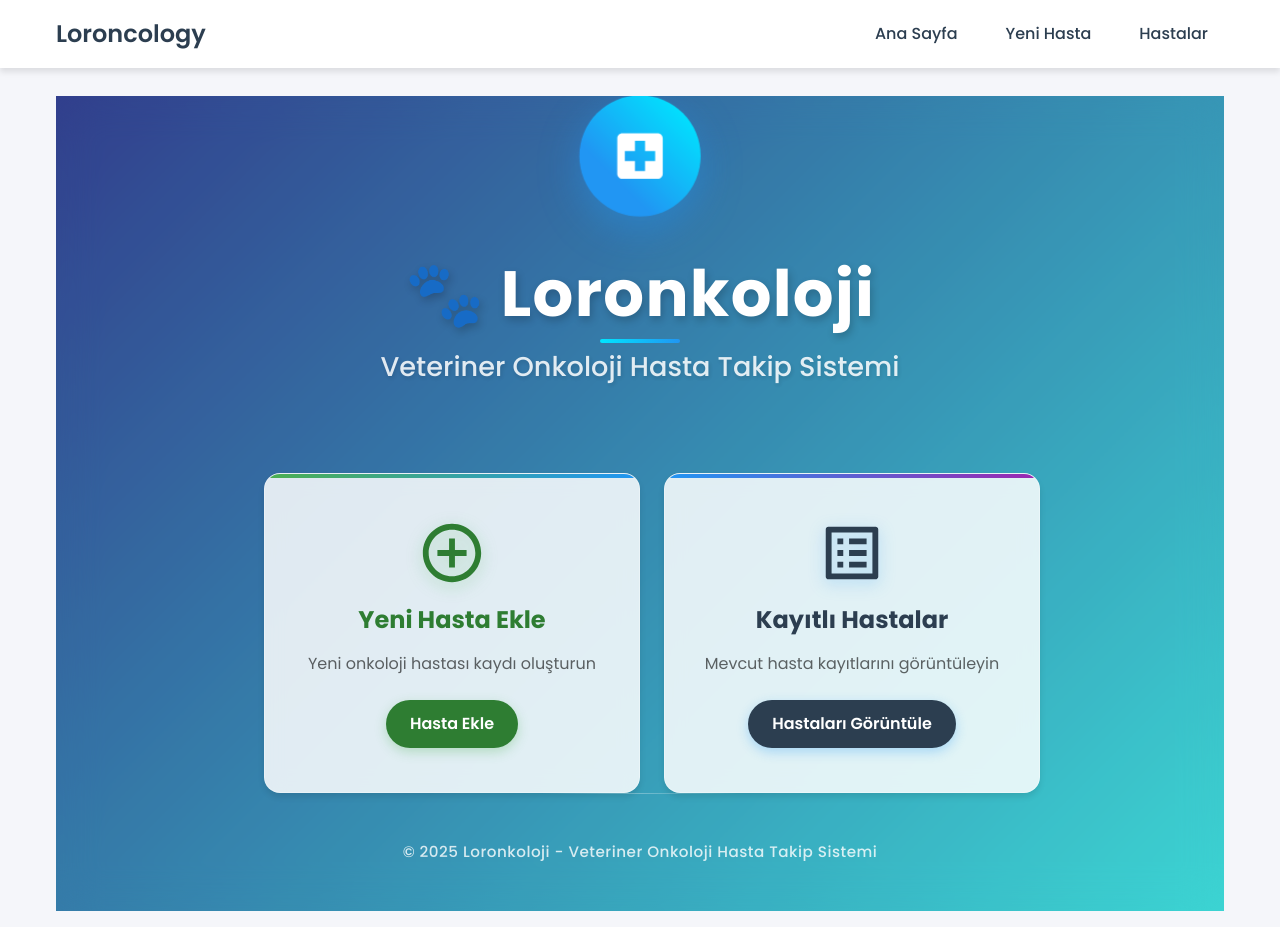
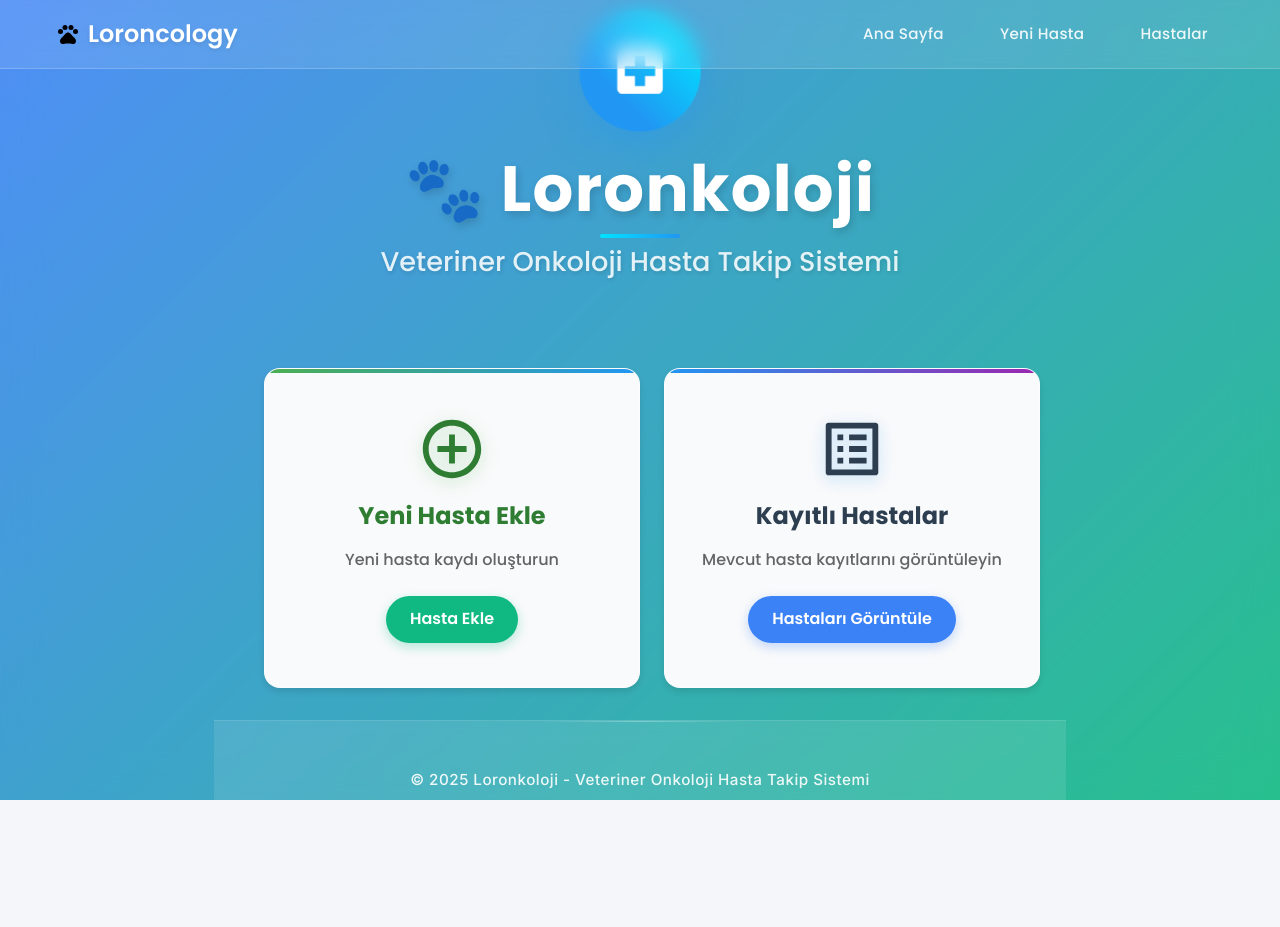
Before and after one commit to nicolamenekse/loroncology, a React (Vite) app: page / in a window 1280 px wide. After the commit the page ends 800 px from the top, so only its background shows below. Built offline with nearby package versions, Linux system fonts and the light colour scheme; no server answers.

Commit message:
update-homePage-newPatient

```diff
--- a/index.html
+++ b/index.html
@@ -5,7 +5,9 @@
     <link rel="icon" type="image/svg+xml" href="/vite.svg" />
     <meta name="viewport" content="width=device-width, initial-scale=1.0" />
     <title>Loroncology - Veteriner Onkoloji Merkezi</title>
-    <link href="https://fonts.googleapis.com/css2?family=Poppins:wght@300;400;500;600;700&display=swap" rel="stylesheet">
+    <link rel="preconnect" href="https://fonts.googleapis.com">
+    <link rel="preconnect" href="https://fonts.gstatic.com" crossorigin>
+    <link href="https://fonts.googleapis.com/css2?family=Inter:wght@400;500;600&family=Montserrat:wght@500;600;700&family=Poppins:wght@500;600;700&family=Roboto:wght@400;500;700&display=swap" rel="stylesheet">
   </head>
   <body>
     <div id="root"></div>
--- a/src/App.css
+++ b/src/App.css
@@ -28,13 +28,14 @@ body {
 
 /* Header Styles */
 .header {
-  background-color: var(--white);
+  background-color: rgba(255, 255, 255, 0.1);
+  backdrop-filter: blur(10px);
   padding: 1rem;
-  box-shadow: var(--shadow);
   position: fixed;
   width: 100%;
   top: 0;
   z-index: 1000;
+  border-bottom: 1px solid rgba(255, 255, 255, 0.2);
 }
 
 .nav-container {
@@ -46,39 +47,52 @@ body {
   padding: 0 1rem;
 }
 
+.MuiAvatar-root.MuiAvatar-circular {
+  margin-top: 50px;
+  margin-bottom: 20px;
+}
+
 .logo-link {
   text-decoration: none;
-  color: var(--primary-color);
+  color: #FFFFFF;
+  display: flex;
+  align-items: center;
+  gap: 0.5rem;
 }
 
 .logo-link h1 {
   margin: 0;
   font-size: 1.5rem;
   font-weight: 600;
+  color: #FFFFFF;
+  text-shadow: 0 2px 4px rgba(0, 0, 0, 0.1);
 }
 
 /* Navigation Styles */
 .nav-links {
   display: flex;
-  gap: 1rem;
+  gap: 1.5rem;
   list-style: none;
   margin: 0;
   padding: 0;
 }
 
 .nav-links a {
-  color: var(--primary-color);
+  color: rgba(255, 255, 255, 0.9);
   text-decoration: none;
   font-weight: 500;
   padding: 0.5rem 1rem;
-  border-radius: 4px;
-  transition: all 0.3s ease;
+  border-radius: 8px;
+  transition: all 0.3s cubic-bezier(0.4, 0, 0.2, 1);
   white-space: nowrap;
+  font-size: 0.95rem;
+  letter-spacing: 0.3px;
 }
 
 .nav-links a:hover {
-  background-color: var(--secondary-color);
-  color: var(--white);
+  background-color: rgba(255, 255, 255, 0.15);
+  color: #FFFFFF;
+  transform: translateY(-1px);
 }
 
 /* Main Content Styles */
@@ -88,6 +102,7 @@ body {
   max-width: 1200px;
   margin-left: auto;
   margin-right: auto;
+
 }
 
 /* Card Styles */
@@ -336,3 +351,36 @@ body {
 .fade-in {
   animation: fadeIn 0.5s ease-out;
 }
+
+.patient-form-wrapper {
+  min-height: 100vh;
+  width: 100%;
+  background: linear-gradient(135deg, #3B82F6 0%, #10B981 100%);
+  padding: 2rem 1rem;
+  position: fixed;
+  top: 0;
+  left: 0;
+  right: 0;
+  bottom: 0;
+  overflow-y: auto;
+}
+
+.patient-form-container {
+  background: linear-gradient(135deg, #3B82F6 0%, #10B981 100%);
+  min-height: 100vh;
+  width: 100%;
+  padding: 2rem 1rem;
+  position: fixed;
+  top: 0;
+  left: 0;
+  right: 0;
+  bottom: 0;
+  overflow-y: auto;
+}
+
+.patient-form-paper {
+  background: rgba(255, 255, 255, 0.9) !important;
+  backdrop-filter: blur(10px);
+  border: 1px solid rgba(255, 255, 255, 0.3);
+  margin-top: 80px !important;
+}
--- a/src/App.jsx
+++ b/src/App.jsx
@@ -1,6 +1,7 @@
 import React from 'react';
 import { BrowserRouter as Router, Routes, Route, Link } from 'react-router-dom';
 import { ThemeProvider, createTheme } from '@mui/material';
+import PetsIcon from '@mui/icons-material/Pets';
 import CssBaseline from '@mui/material/CssBaseline';
 import Home from './components/Home';
 import PatientForm from './components/PatientForm';
@@ -74,7 +75,8 @@ function App() {
           <header className="header">
             <nav className="nav-container">
               <Link to="/" className="logo-link">
-                <h1 style={{ margin: 0, color: '#2c3e50', fontSize: '1.5rem' }}>Loroncology</h1>
+                <PetsIcon sx={{ fontSize: 24, color: 'black' }} />
+                <h1>Loroncology</h1>
               </Link>
               <ul className="nav-links">
                 <li><Link to="/">Ana Sayfa</Link></li>
--- a/src/components/Home.jsx
+++ b/src/components/Home.jsx
@@ -20,11 +20,17 @@ const Home = () => {
   return (
     <Box sx={{
       minHeight: '100vh',
-      background: 'linear-gradient(135deg, #1a2980 0%, #26D0CE 100%)',
+      width: '100vw',
+      background: 'linear-gradient(135deg, #3B82F6 0%, #10B981 100%)',
       display: 'flex',
       alignItems: 'center',
-      position: 'relative',
-      overflow: 'hidden',
+      position: 'fixed',
+      top: 0,
+      left: 0,
+      right: 0,
+      bottom: 0,
+      overflow: 'auto',
+      fontFamily: '"Inter", "Roboto", sans-serif',
       '&::before': {
         content: '""',
         position: 'absolute',
@@ -72,9 +78,10 @@ const Home = () => {
             component="h1"
             gutterBottom
             sx={{
-              fontWeight: 900,
+              fontFamily: '"Poppins", "Montserrat", sans-serif',
+              fontWeight: 700,
               color: 'white',
-              textShadow: '2px 4px 8px rgba(0,0,0,0.2)',
+              textShadow: '2px 4px 8px rgba(0,0,0,0.15)',
               fontSize: { xs: '2.75rem', md: '4rem' },
               letterSpacing: '0.02em',
               mb: 2,
@@ -125,7 +132,7 @@ const Home = () => {
             <Card
               sx={{
                 height: { xs: '280px', sm: '320px' },
-                background: 'rgba(255,255,255,0.85)',
+                background: '#F9FAFB',
                 backdropFilter: 'blur(10px)',
                 border: '1px solid rgba(255,255,255,0.3)',
                 borderRadius: 4,
@@ -139,10 +146,11 @@ const Home = () => {
                 alignItems: 'center',
                 '&:hover': {
                   transform: 'translateY(-8px) scale(1.02)',
-                  boxShadow: '0 20px 40px rgba(0,0,0,0.12)',
-                  background: 'rgba(255,255,255,0.95)',
+                  boxShadow: '0 20px 40px rgba(0,0,0,0.08)',
+                  background: '#FFFFFF',
                   '& .action-icon': {
                     transform: 'scale(1.15) rotate(5deg)',
+                    color: '#3B82F6'
                   }
                 },
                 '&::before': {
@@ -200,11 +208,10 @@ const Home = () => {
                     textAlign: 'center'
                   }}
                 >
-                  Yeni onkoloji hastası kaydı oluşturun
+                  Yeni hasta kaydı oluşturun
                 </Typography>
                 <Button
                   variant="contained"
-                  color="success"
                   sx={{
                     px: 3,
                     py: 1.2,
@@ -212,9 +219,11 @@ const Home = () => {
                     fontWeight: 600,
                     fontSize: { xs: '0.9rem', sm: '1rem' },
                     textTransform: 'none',
-                    boxShadow: '0 4px 12px rgba(76,175,80,0.3)',
+                    bgcolor: '#10B981',
+                    boxShadow: '0 4px 12px rgba(16,185,129,0.3)',
                     '&:hover': {
-                      boxShadow: '0 6px 16px rgba(76,175,80,0.4)',
+                      bgcolor: '#059669',
+                      boxShadow: '0 6px 16px rgba(16,185,129,0.4)',
                     }
                   }}
                 >
@@ -228,7 +237,7 @@ const Home = () => {
             <Card
               sx={{
                 height: { xs: '280px', sm: '320px' },
-                background: 'rgba(255,255,255,0.85)',
+                background: '#F9FAFB',
                 backdropFilter: 'blur(10px)',
                 border: '1px solid rgba(255,255,255,0.3)',
                 borderRadius: 4,
@@ -242,10 +251,11 @@ const Home = () => {
                 alignItems: 'center',
                 '&:hover': {
                   transform: 'translateY(-8px) scale(1.02)',
-                  boxShadow: '0 20px 40px rgba(0,0,0,0.12)',
-                  background: 'rgba(255,255,255,0.95)',
+                  boxShadow: '0 20px 40px rgba(0,0,0,0.08)',
+                  background: '#FFFFFF',
                   '& .action-icon': {
                     transform: 'scale(1.15) rotate(5deg)',
+                    color: '#3B82F6'
                   }
                 },
                 '&::before': {
@@ -307,7 +317,6 @@ const Home = () => {
                 </Typography>
                 <Button
                   variant="contained"
-                  color="primary"
                   sx={{
                     px: 3,
                     py: 1.2,
@@ -315,9 +324,11 @@ const Home = () => {
                     fontWeight: 600,
                     fontSize: { xs: '0.9rem', sm: '1rem' },
                     textTransform: 'none',
-                    boxShadow: '0 4px 12px rgba(33,150,243,0.3)',
+                    bgcolor: '#3B82F6',
+                    boxShadow: '0 4px 12px rgba(59,130,246,0.3)',
                     '&:hover': {
-                      boxShadow: '0 6px 16px rgba(33,150,243,0.4)',
+                      bgcolor: '#2563EB',
+                      boxShadow: '0 6px 16px rgba(59,130,246,0.4)',
                     }
                   }}
                 >
@@ -333,6 +344,10 @@ const Home = () => {
           sx={{
             py: 6,
             textAlign: 'center',
+            mt: 4,
+            backgroundColor: 'rgba(249,250,251,0.1)',
+            backdropFilter: 'blur(8px)',
+            borderTop: '1px solid rgba(255,255,255,0.1)',
             position: 'relative',
             '&::before': {
               content: '""',
@@ -349,10 +364,11 @@ const Home = () => {
           <Typography
             variant="body2"
             sx={{
-              color: 'rgba(255,255,255,0.8)',
+              color: 'rgba(255,255,255,0.9)',
               fontSize: '0.95rem',
               fontWeight: 500,
-              letterSpacing: '0.5px'
+              letterSpacing: '0.5px',
+              fontFamily: '"Inter", "Roboto", sans-serif',
             }}
           >
             © 2025 Loronkoloji - Veteriner Onkoloji Hasta Takip Sistemi
--- a/src/index.css
+++ b/src/index.css
@@ -0,0 +1,20 @@
+* {
+  margin: 0;
+  padding: 0;
+  box-sizing: border-box;
+}
+
+html, body {
+  width: 100%;
+  height: 100%;
+  margin: 0;
+  padding: 0;
+  overflow-x: hidden;
+}
+
+#root {
+  width: 100%;
+  height: 100%;
+  display: flex;
+  flex-direction: column;
+}
```
Also changed, not shown: src/components/PatientForm.jsx (+180 -19 lines), 1 other file (tests, documents, lock files or other folders).
